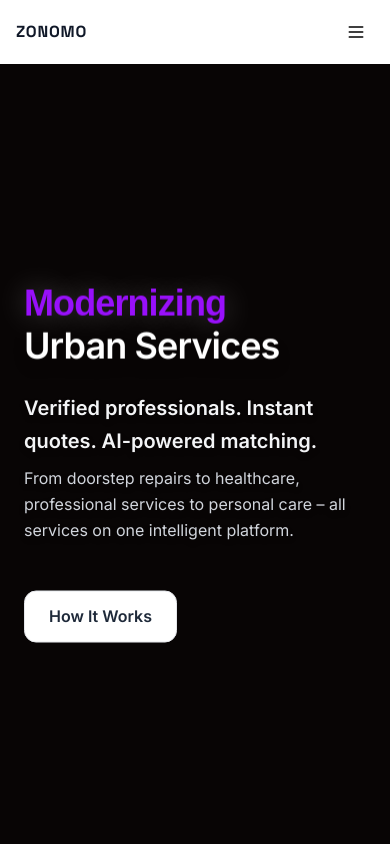
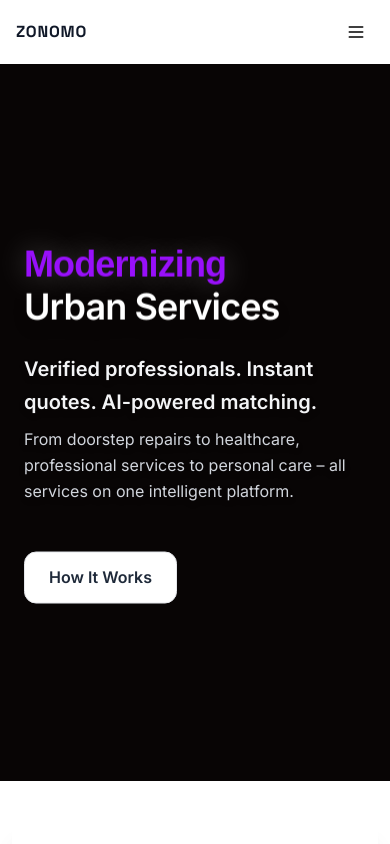
Before and after one commit to chaudhary64/zonomo-landing-page, a Next.js app: page / in a window 390 px wide. Shown: the top 844 px of the page. Built offline with nearby package versions, Linux system fonts and the light colour scheme; grey boxes are pictures that could not be loaded.

Commit message:
refactor(Hero): adjust minimum height for better responsiveness on smaller screens

```diff
--- a/src/components/Hero.js
+++ b/src/components/Hero.js
@@ -27,7 +27,7 @@ export default function HeroSection() {
 
   return (
     <section
-      className="relative bg-[#080505] min-h-[calc(100vh-3rem)]"
+      className="relative bg-[#080505] min-h-[85vh] lg:min-h-[calc(100vh-3rem)]"
       aria-label="Hero section for Urban Services"
     >
       {/* Desktop Image */}
```
